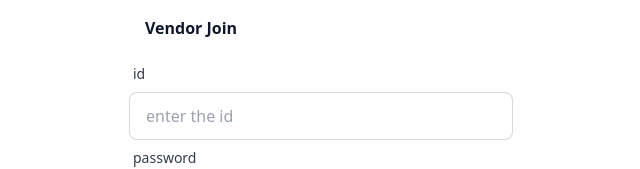
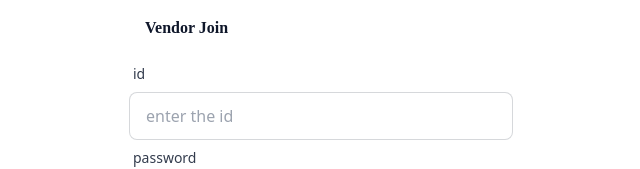
Before and after one commit to seamusic43/react_study, a React (Vite) app: page /vendor_join in a window 1280 px wide. Shown: the top 169 px of the page, without its empty margins (319-959 px from the left). Built offline with nearby package versions, Linux system fonts and the light colour scheme.

Commit message:
font style change

```diff
--- a/src/assets/css/index.css
+++ b/src/assets/css/index.css
@@ -2,7 +2,9 @@
 @tailwind components;
 @tailwind utilities;
 
+
 @layer base {
+  @import url('https://fonts.googleapis.com/css2?family=Nanum+Brush+Script&family=Noto+Sans+KR:wght@100..900&display=swap');
   :root {
     --background: 0 0% 100%;
     --foreground: 222.2 84% 4.9%;
@@ -73,4 +75,15 @@
   body {
     @apply bg-background text-foreground;
   }
+  .noto-sans-kr {
+    font-family: "Noto Sans KR", sans-serif;
+    font-optical-sizing: auto;
+    font-style: normal;
+  }
+  .nanum-brush-script-regular {
+  font-family: "Nanum Brush Script", cursive;
+  font-style: normal;
 }
+
+
+}
--- a/src/components/ui/PageTitle.jsx
+++ b/src/components/ui/PageTitle.jsx
@@ -1,7 +1,7 @@
 
 export default function PageTitle({ title }) {
     return (
-        <div className="font-bold font-xl p-4">
+        <div className="font-bold font-xl p-4 nanum-brush-script-regular">
             <h1>{title}</h1>
         </div>
     )
```
